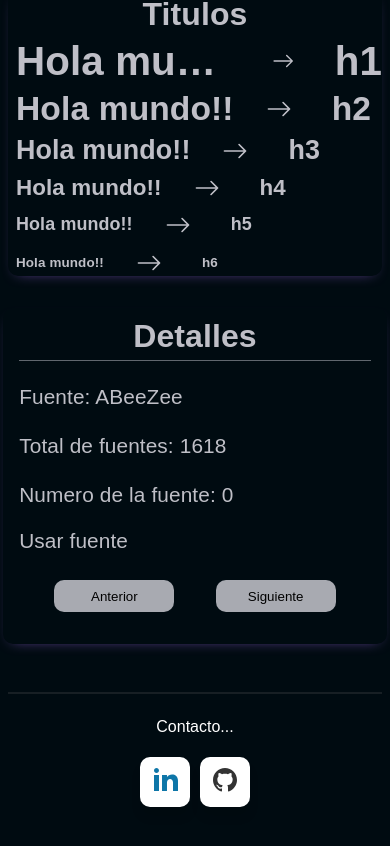
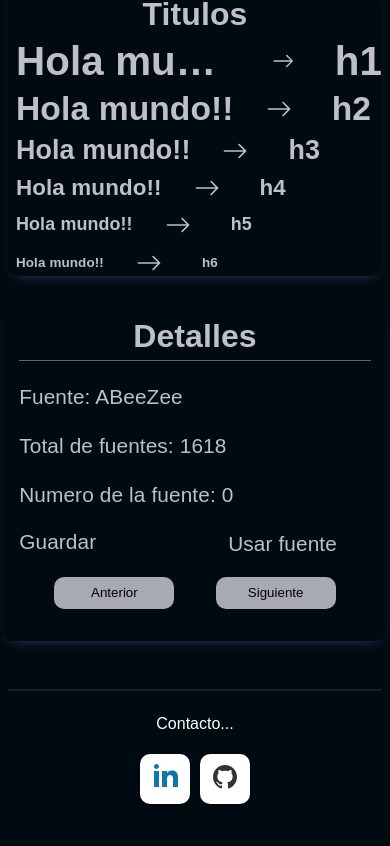
Before and after one commit to Alan-Ribeca/Font-Family, a React (Vite) app: page / in a window 390 px wide. Shown: the part 964-1810 px from the top of the page. Built offline with nearby package versions, Linux system fonts and the light colour scheme; no server answers; a web font is replaced by a local one.

Commit message:
agregando el boton para añadir a favorito

```diff
--- a/src/components/gridCuatro/GridCuatro.jsx
+++ b/src/components/gridCuatro/GridCuatro.jsx
@@ -23,6 +23,7 @@ export const GridCuatro = () => {
         <p className="nombreFuente">
           Numero de la fuente: {indexActual ? indexActual : 0}
         </p>
+        <p className="save">Guardar</p>
         <p className="nombreFuente-usar">
           <a
             href={
@@ -46,9 +47,8 @@ export const GridCuatro = () => {
           <button className="btnSiguiente" onClick={handleClickSiguiente}>
             Siguiente
           </button>
-
         </div>
-          <BtnMovil />
+        <BtnMovil />
       </div>
     </>
   );
--- a/src/components/gridCuatro/gridCuatro.scss
+++ b/src/components/gridCuatro/gridCuatro.scss
@@ -3,6 +3,7 @@
   box-shadow: 0px 5px 14px -9px rgba(123, 82, 185, 0.9725490196);
   padding: 1rem 1rem 2rem 1rem;
   margin: 0;
+  position: relative;
 
   .hrDetalles {
     margin: 0.5rem 0 0 0;
@@ -30,16 +31,28 @@
     color: rgba(208, 208, 216, 0.918);
     font-size: 1.3rem;
     text-decoration: none;
+    top: 66%;
+    right: 8%;
 
     &:hover {
       color: rgba(123, 82, 185, 0.9725490196);
     }
   }
 
+  .save {
+    margin: 0 0 0 1rem;
+    font-size: 1.3rem;
+
+    &:hover {
+      cursor: pointer;
+      color: #7b52b9;
+    }
+  }
+
   .containerBoton {
     display: flex;
     justify-content: space-around;
-    margin-top: 4.8rem;
+    margin-top: 1.8rem;
     position: relative;
     height: 24%;
 
@@ -126,7 +139,7 @@
 
       .fuenteA {
         position: absolute;
-        top: 27%;
+        top: 23.5%;
         right: 13%;
       }
     }
@@ -170,7 +183,7 @@
 
 @media screen and (max-width: 550px) {
   .containerGridCuatro {
-    position: static;
+    position: relative;
 
     .nombreFuente {
       width: 100%;
@@ -181,10 +194,12 @@
       margin: -1.5rem 0;
 
       .fuenteA {
-        position: static;
-        top: 0;
-        left: 0;
+        top: 68%;
       }
+    }
+
+    .save {
+      margin: 0;
     }
 
     .containerBoton {
```
